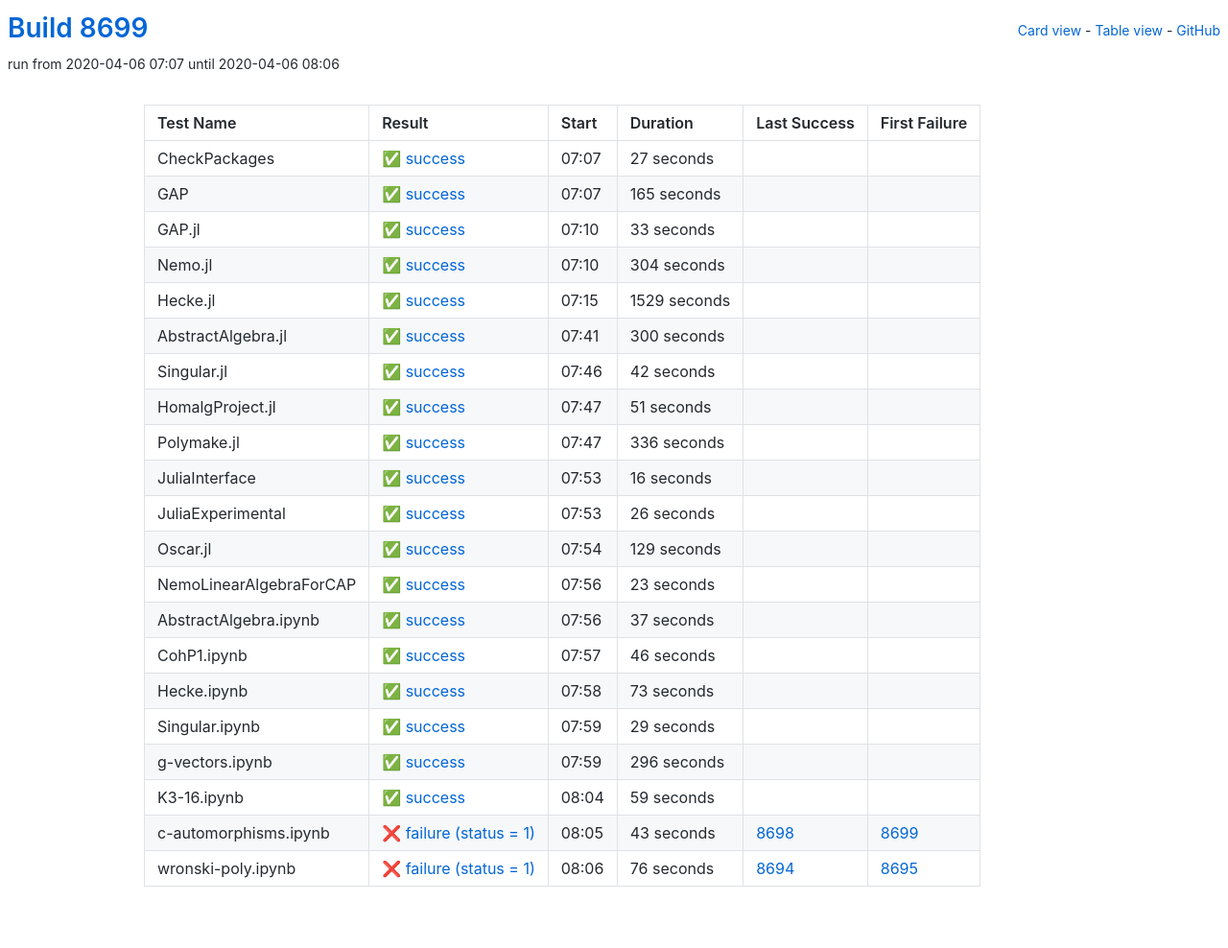
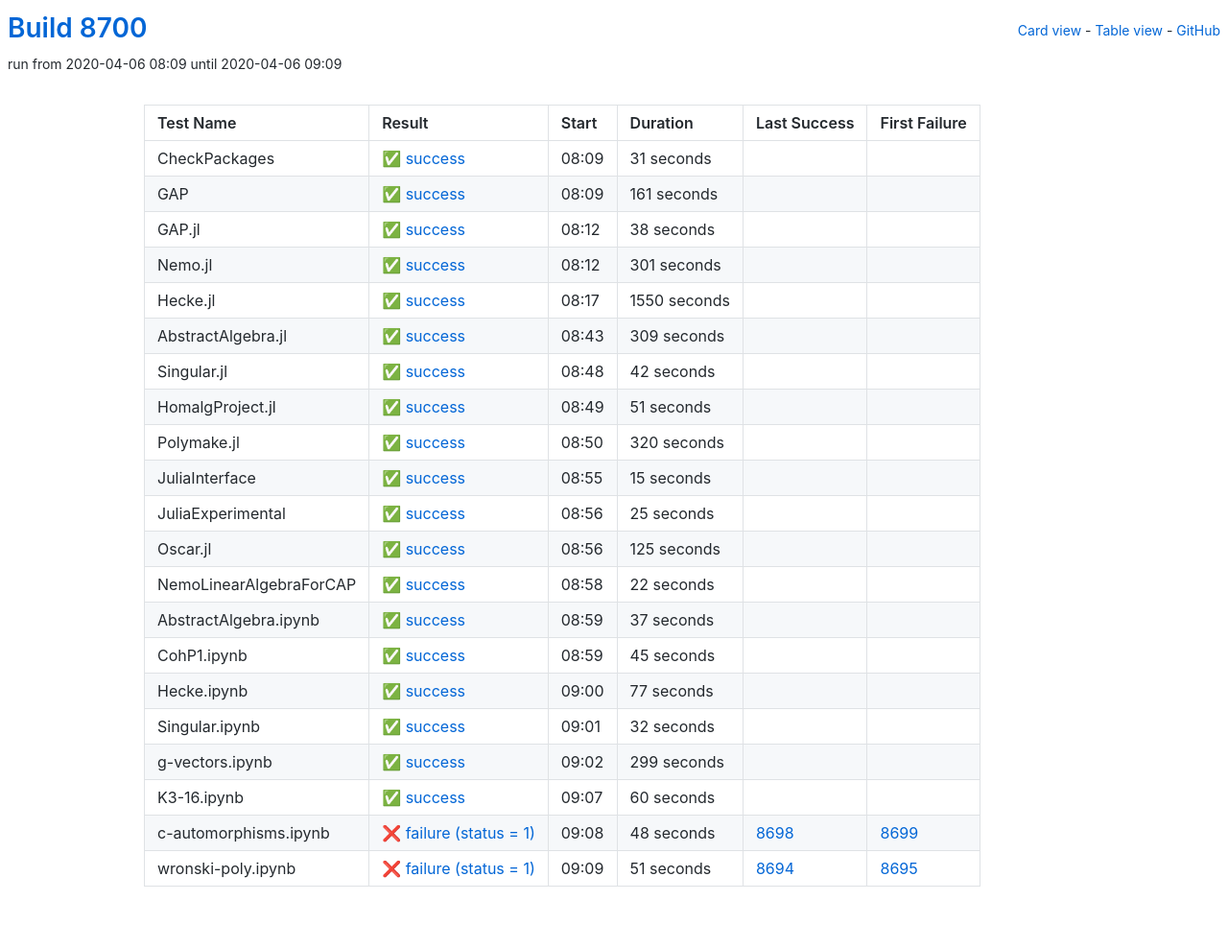
Before and after one commit to oscar-system/oscar-ci-status, a Jekyll site: the page built from table.html, in a window 1280 px wide. Shown: the whole page at 96% size. Built offline with Jekyll 4.4.1, drawn with Linux system fonts in a browser that asks for light colours.

Commit message:
Build 8700

```diff
--- a/_data/ci.yml
+++ b/_data/ci.yml
@@ -1,71 +1,71 @@
-build: 8699
-build_url: https://oscarci.mathematik.uni-kl.de/job/oscar/8699/
+build: 8700
+build_url: https://oscarci.mathematik.uni-kl.de/job/oscar/8700/
 job: oscar
 tests:
-- duration: 27
+- duration: 31
   exitcode: 0
   first_failure: false
   first_failure_url: null
   last_success: false
   last_success_url: null
-  log: https://oscarci.mathematik.uni-kl.de/job/oscar/8699/artifact/logs/build-8699/CheckPackages.log
+  log: https://oscarci.mathematik.uni-kl.de/job/oscar/8700/artifact/logs/build-8700/CheckPackages.log
   name: CheckPackages
-  start: 2020-04-06 07:07
+  start: 2020-04-06 08:09
   status: success
   success: true
-- duration: 165
+- duration: 161
   exitcode: 0
   first_failure: false
   first_failure_url: null
   last_success: false
   last_success_url: null
-  log: https://oscarci.mathematik.uni-kl.de/job/oscar/8699/artifact/logs/build-8699/GAP.log
+  log: https://oscarci.mathematik.uni-kl.de/job/oscar/8700/artifact/logs/build-8700/GAP.log
   name: GAP
-  start: 2020-04-06 07:07
+  start: 2020-04-06 08:09
   status: success
   success: true
-- duration: 33
+- duration: 38
   exitcode: 0
   first_failure: false
   first_failure_url: null
   last_success: false
   last_success_url: null
-  log: https://oscarci.mathematik.uni-kl.de/job/oscar/8699/artifact/logs/build-8699/GAP.jl.log
+  log: https://oscarci.mathematik.uni-kl.de/job/oscar/8700/artifact/logs/build-8700/GAP.jl.log
   name: GAP.jl
-  start: 2020-04-06 07:10
+  start: 2020-04-06 08:12
   status: success
   success: true
-- duration: 304
+- duration: 301
   exitcode: 0
   first_failure: false
   first_failure_url: null
   last_success: false
   last_success_url: null
-  log: https://oscarci.mathematik.uni-kl.de/job/oscar/8699/artifact/logs/build-8699/Nemo.jl.log
+  log: https://oscarci.mathematik.uni-kl.de/job/oscar/8700/artifact/logs/build-8700/Nemo.jl.log
   name: Nemo.jl
-  start: 2020-04-06 07:10
+  start: 2020-04-06 08:12
   status: success
   success: true
-- duration: 1529
+- duration: 1550
   exitcode: 0
   first_failure: false
   first_failure_url: null
   last_success: false
   last_success_url: null
-  log: https://oscarci.mathematik.uni-kl.de/job/oscar/8699/artifact/logs/build-8699/Hecke.jl.log
+  log: https://oscarci.mathematik.uni-kl.de/job/oscar/8700/artifact/logs/build-8700/Hecke.jl.log
   name: Hecke.jl
-  start: 2020-04-06 07:15
+  start: 2020-04-06 08:17
   status: success
   success: true
-- duration: 300
+- duration: 309
   exitcode: 0
   first_failure: false
   first_failure_url: null
   last_success: false
   last_success_url: null
-  log: https://oscarci.mathematik.uni-kl.de/job/oscar/8699/artifact/logs/build-8699/AbstractAlgebra.jl.log
+  log: https://oscarci.mathematik.uni-kl.de/job/oscar/8700/artifact/logs/build-8700/AbstractAlgebra.jl.log
   name: AbstractAlgebra.jl
-  start: 2020-04-06 07:41
+  start: 2020-04-06 08:43
   status: success
   success: true
 - duration: 42
@@ -74,9 +74,9 @@ tests:
   first_failure_url: null
   last_success: false
   last_success_url: null
-  log: https://oscarci.mathematik.uni-kl.de/job/oscar/8699/artifact/logs/build-8699/Singular.jl.log
+  log: https://oscarci.mathematik.uni-kl.de/job/oscar/8700/artifact/logs/build-8700/Singular.jl.log
   name: Singular.jl
-  start: 2020-04-06 07:46
+  start: 2020-04-06 08:48
   status: success
   success: true
 - duration: 51
@@ -85,64 +85,64 @@ tests:
   first_failure_url: null
   last_success: false
   last_success_url: null
-  log: https://oscarci.mathematik.uni-kl.de/job/oscar/8699/artifact/logs/build-8699/HomalgProject.jl.log
+  log: https://oscarci.mathematik.uni-kl.de/job/oscar/8700/artifact/logs/build-8700/HomalgProject.jl.log
   name: HomalgProject.jl
-  start: 2020-04-06 07:47
+  start: 2020-04-06 08:49
   status: success
   success: true
-- duration: 336
+- duration: 320
   exitcode: 0
   first_failure: false
   first_failure_url: null
   last_success: false
   last_success_url: null
-  log: https://oscarci.mathematik.uni-kl.de/job/oscar/8699/artifact/logs/build-8699/Polymake.jl.log
+  log: https://oscarci.mathematik.uni-kl.de/job/oscar/8700/artifact/logs/build-8700/Polymake.jl.log
   name: Polymake.jl
-  start: 2020-04-06 07:47
+  start: 2020-04-06 08:50
   status: success
   success: true
-- duration: 16
+- duration: 15
   exitcode: 0
   first_failure: false
   first_failure_url: null
   last_success: false
   last_success_url: null
-  log: https://oscarci.mathematik.uni-kl.de/job/oscar/8699/artifact/logs/build-8699/JuliaInterface.log
+  log: https://oscarci.mathematik.uni-kl.de/job/oscar/8700/artifact/logs/build-8700/JuliaInterface.log
   name: JuliaInterface
-  start: 2020-04-06 07:53
+  start: 2020-04-06 08:55
   status: success
   success: true
-- duration: 26
+- duration: 25
   exitcode: 0
   first_failure: false
   first_failure_url: null
   last_success: false
   last_success_url: null
-  log: https://oscarci.mathematik.uni-kl.de/job/oscar/8699/artifact/logs/build-8699/JuliaExperimental.log
+  log: https://oscarci.mathematik.uni-kl.de/job/oscar/8700/artifact/logs/build-8700/JuliaExperimental.log
   name: JuliaExperimental
-  start: 2020-04-06 07:53
+  start: 2020-04-06 08:56
   status: success
   success: true
-- duration: 129
+- duration: 125
   exitcode: 0
   first_failure: false
   first_failure_url: null
   last_success: false
   last_success_url: null
-  log: https://oscarci.mathematik.uni-kl.de/job/oscar/8699/artifact/logs/build-8699/Oscar.jl.log
+  log: https://oscarci.mathematik.uni-kl.de/job/oscar/8700/artifact/logs/build-8700/Oscar.jl.log
   name: Oscar.jl
-  start: 2020-04-06 07:54
+  start: 2020-04-06 08:56
   status: success
   success: true
-- duration: 23
+- duration: 22
   exitcode: 0
   first_failure: false
   first_failure_url: null
   last_success: false
   last_success_url: null
-  log: https://oscarci.mathematik.uni-kl.de/job/oscar/8699/artifact/logs/build-8699/NemoLinearAlgebraForCAP.log
+  log: https://oscarci.mathematik.uni-kl.de/job/oscar/8700/artifact/logs/build-8700/NemoLinearAlgebraForCAP.log
   name: NemoLinearAlgebraForCAP
-  start: 2020-04-06 07:56
+  start: 2020-04-06 08:58
   status: success
   success: true
 - duration: 37
@@ -151,85 +151,85 @@ tests:
   first_failure_url: null
   last_success: false
   last_success_url: null
-  log: https://oscarci.mathematik.uni-kl.de/job/oscar/8699/artifact/logs/build-8699/AbstractAlgebra.ipynb.log
+  log: https://oscarci.mathematik.uni-kl.de/job/oscar/8700/artifact/logs/build-8700/AbstractAlgebra.ipynb.log
   name: AbstractAlgebra.ipynb
-  start: 2020-04-06 07:56
+  start: 2020-04-06 08:59
   status: success
   success: true
-- duration: 46
+- duration: 45
   exitcode: 0
   first_failure: false
   first_failure_url: null
   last_success: false
   last_success_url: null
-  log: https://oscarci.mathematik.uni-kl.de/job/oscar/8699/artifact/logs/build-8699/CohP1.ipynb.log
+  log: https://oscarci.mathematik.uni-kl.de/job/oscar/8700/artifact/logs/build-8700/CohP1.ipynb.log
   name: CohP1.ipynb
-  start: 2020-04-06 07:57
+  start: 2020-04-06 08:59
   status: success
   success: true
-- duration: 73
+- duration: 77
   exitcode: 0
   first_failure: false
   first_failure_url: null
   last_success: false
   last_success_url: null
-  log: https://oscarci.mathematik.uni-kl.de/job/oscar/8699/artifact/logs/build-8699/Hecke.ipynb.log
+  log: https://oscarci.mathematik.uni-kl.de/job/oscar/8700/artifact/logs/build-8700/Hecke.ipynb.log
   name: Hecke.ipynb
-  start: 2020-04-06 07:58
+  start: 2020-04-06 09:00
   status: success
   success: true
-- duration: 29
+- duration: 32
   exitcode: 0
   first_failure: false
   first_failure_url: null
   last_success: false
   last_success_url: null
-  log: https://oscarci.mathematik.uni-kl.de/job/oscar/8699/artifact/logs/build-8699/Singular.ipynb.log
+  log: https://oscarci.mathematik.uni-kl.de/job/oscar/8700/artifact/logs/build-8700/Singular.ipynb.log
   name: Singular.ipynb
-  start: 2020-04-06 07:59
+  start: 2020-04-06 09:01
   status: success
   success: true
-- duration: 296
+- duration: 299
   exitcode: 0
   first_failure: false
   first_failure_url: null
   last_success: false
   last_success_url: null
-  log: https://oscarci.mathematik.uni-kl.de/job/oscar/8699/artifact/logs/build-8699/g-vectors.ipynb.log
+  log: https://oscarci.mathematik.uni-kl.de/job/oscar/8700/artifact/logs/build-8700/g-vectors.ipynb.log
   name: g-vectors.ipynb
-  start: 2020-04-06 07:59
+  start: 2020-04-06 09:02
   status: success
   success: true
-- duration: 59
+- duration: 60
   exitcode: 0
   first_failure: false
   first_failure_url: null
   last_success: false
   last_success_url: null
-  log: https://oscarci.mathematik.uni-kl.de/job/oscar/8699/artifact/logs/build-8699/K3-16.ipynb.log
+  log: https://oscarci.mathematik.uni-kl.de/job/oscar/8700/artifact/logs/build-8700/K3-16.ipynb.log
   name: K3-16.ipynb
-  start: 2020-04-06 08:04
+  start: 2020-04-06 09:07
   status: success
   success: true
-- duration: 43
+- duration: 48
   exitcode: 1
   first_failure: 8699
   first_failure_url: https://oscarci.mathematik.uni-kl.de/job/oscar/8699/
   last_success: 8698
   last_success_url: https://oscarci.mathematik.uni-kl.de/job/oscar/8698/
-  log: https://oscarci.mathematik.uni-kl.de/job/oscar/8699/artifact/logs/build-8699/c-automorphisms.ipynb.log
+  log: https://oscarci.mathematik.uni-kl.de/job/oscar/8700/artifact/logs/build-8700/c-automorphisms.ipynb.log
   name: c-automorphisms.ipynb
-  start: 2020-04-06 08:05
+  start: 2020-04-06 09:08
   status: failure
   success: false
-- duration: 76
+- duration: 51
   exitcode: 1
   first_failure: 8695
   first_failure_url: https://oscarci.mathematik.uni-kl.de/job/oscar/8695/
   last_success: 8694
   last_success_url: https://oscarci.mathematik.uni-kl.de/job/oscar/8694/
-  log: https://oscarci.mathematik.uni-kl.de/job/oscar/8699/artifact/logs/build-8699/wronski-poly.ipynb.log
+  log: https://oscarci.mathematik.uni-kl.de/job/oscar/8700/artifact/logs/build-8700/wronski-poly.ipynb.log
   name: wronski-poly.ipynb
-  start: 2020-04-06 08:06
+  start: 2020-04-06 09:09
   status: failure
   success: false
```
Also changed, not shown: README.md.
